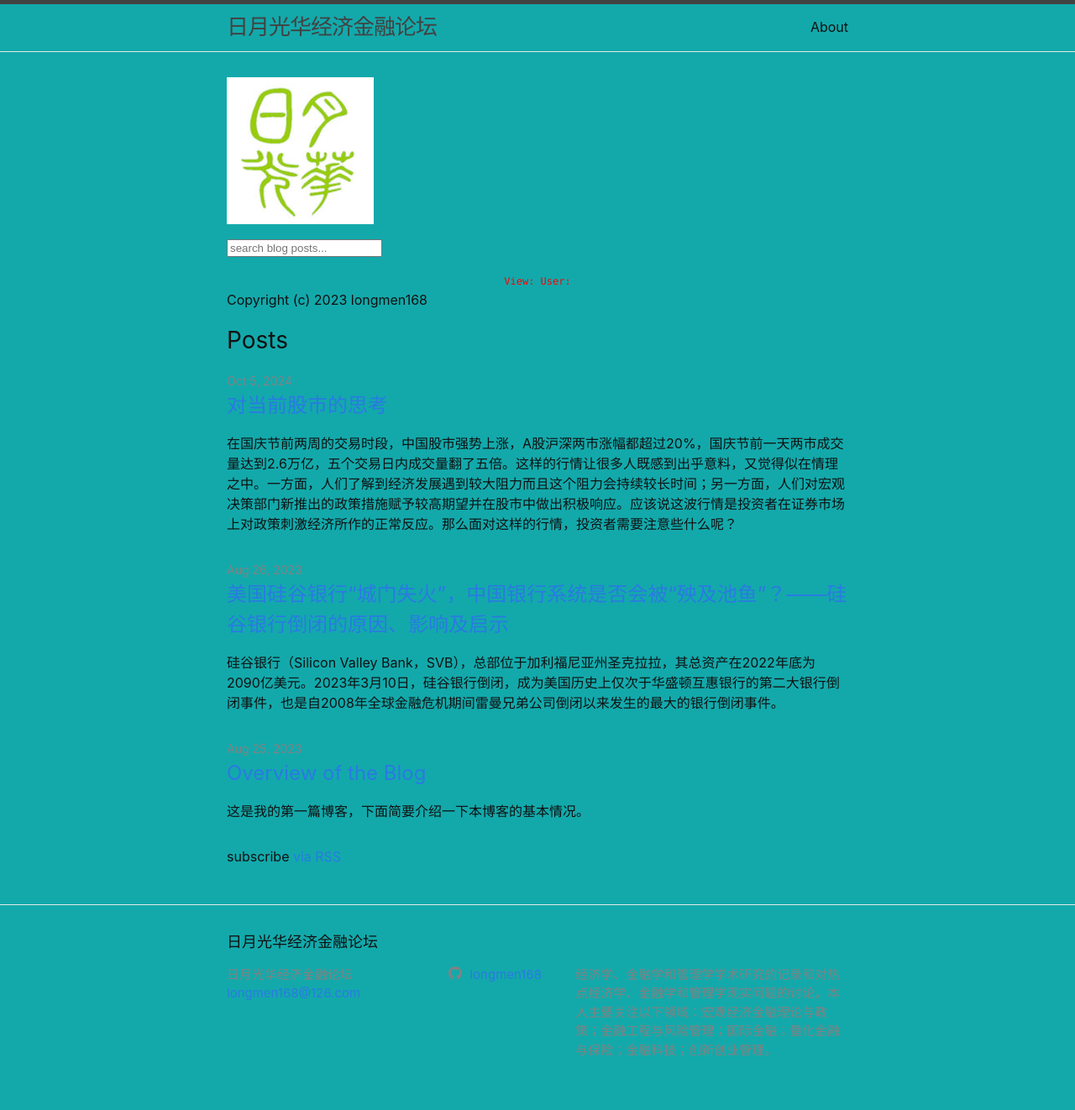
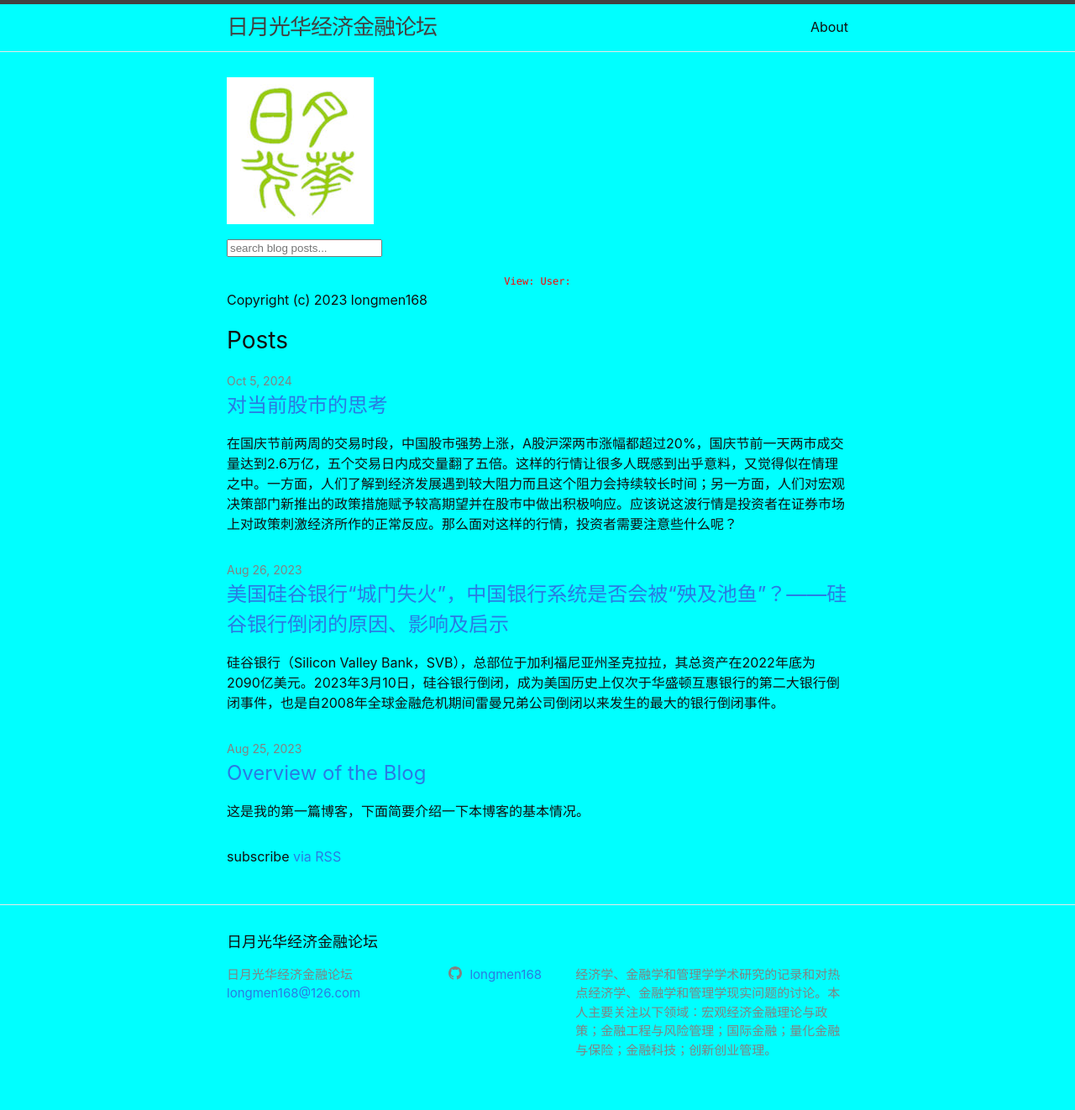
Before and after one commit to longmen168/longmen168.github.io, a Jekyll site: the page built from index.markdown, in a window 1280 px wide. Shown: the whole page at 84% size. Built offline with Jekyll 4.4.1, drawn with Linux system fonts in a browser that asks for light colours; comment, search, counter and statistics services are not loaded.

Commit message:
Update minima.scss

```diff
--- a/_sass/minima.scss
+++ b/_sass/minima.scss
@@ -11,7 +11,7 @@ $base-line-height: 1.5 !default;
 $spacing-unit:     30px !default;
 
 $text-color:       #111 !default;
-$background-color: #13a9ab !default;
+$background-color: #00ffff !default;
 $brand-color:      #2a7ae2 !default;
 
 $grey-color:       #828282 !default;
```
